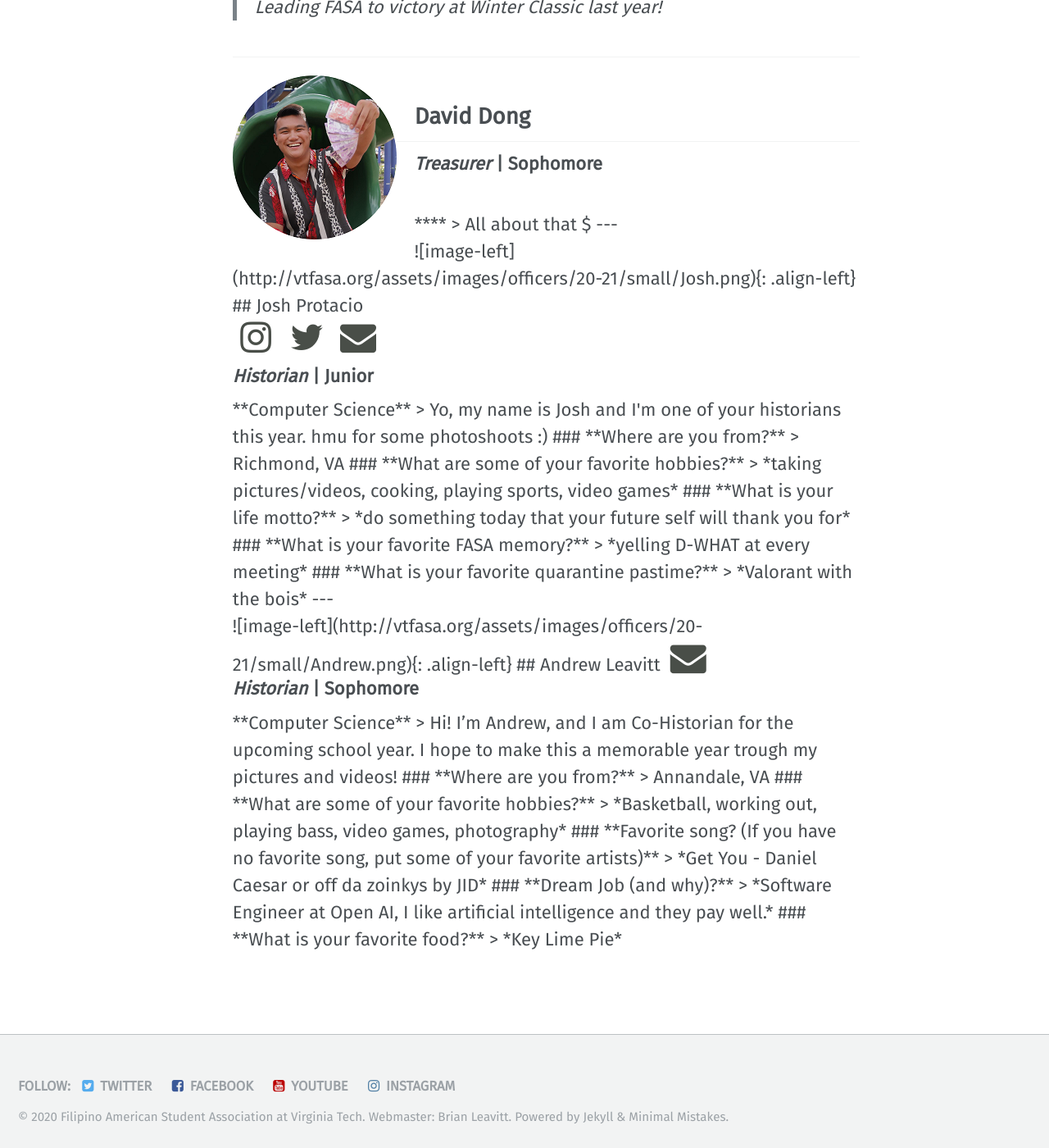
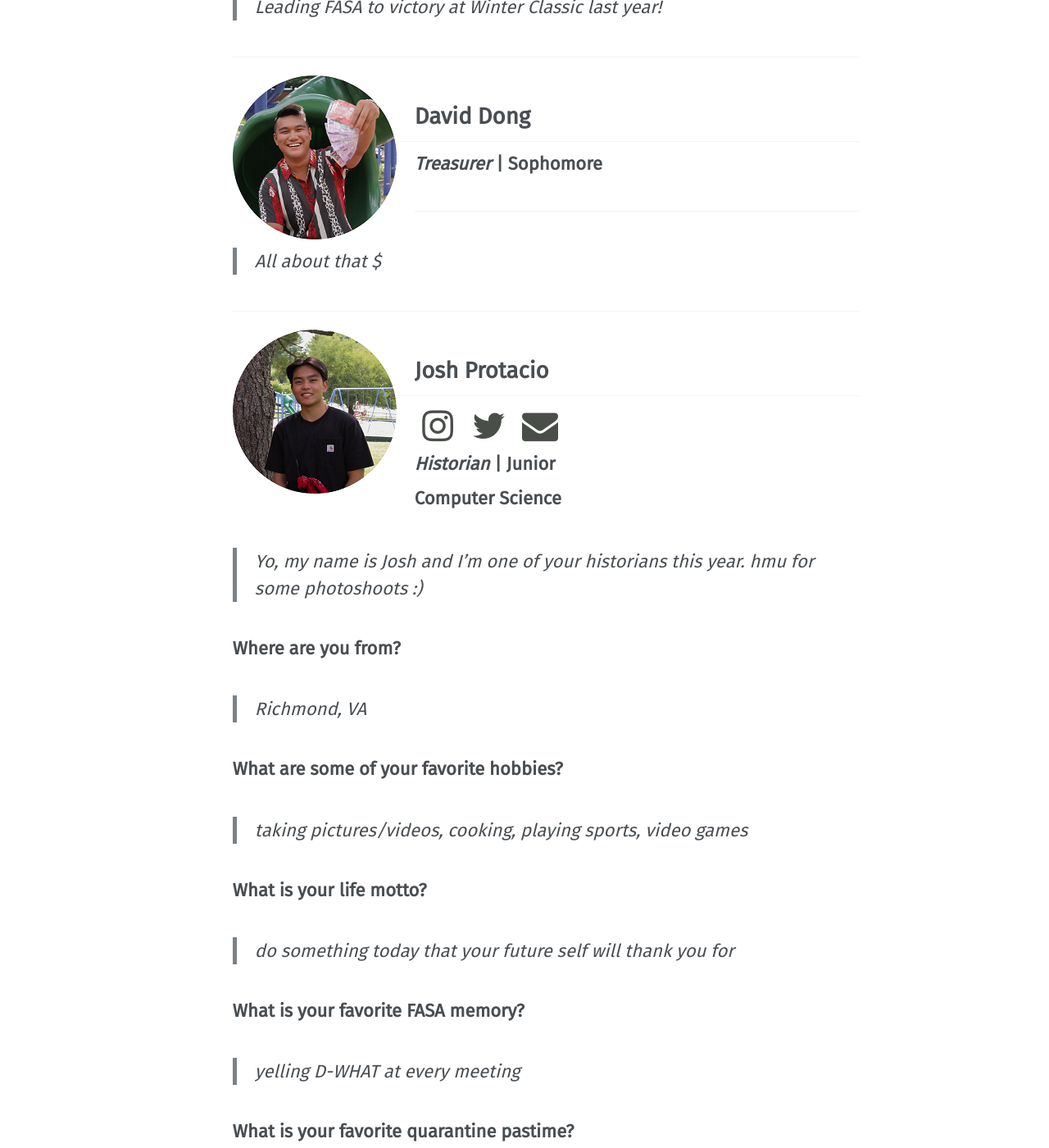
Before and after one commit to vtfasa/vtfasa.github.io, a Jekyll site: the page built from _pages/officers/eboard.md, in a window 1280 px wide and 1400 px high, scrolled down 3688 px. Shown: the whole window at 82% size. Built offline with Jekyll 4.4.1, drawn with Linux system fonts in a browser that asks for light colours; some web fonts are replaced; some of the changed text lies outside the part shown.

Commit message:
forgot to close div

```diff
--- a/_pages/officers/eboard.md
+++ b/_pages/officers/eboard.md
@@ -101,7 +101,7 @@ permalink: /officers/eboard/
 ## David Dong
 <p style="margin-bottom: 0.45em; padding: 0"></p>
 <h3 style="margin-top: 0"><em>Treasurer</em> | Sophomore</h3>
-<div style="margin-top: 2em">
+<div style="margin-top: 2em"></div>
 ****
 
 > All about that $
@@ -141,7 +141,8 @@ permalink: /officers/eboard/
 <div id="Andrew"></div>
 ![image-left]({{ "/assets/images/officers/20-21/small/Andrew.png" | absolute_url }}){: .align-left}
 ## Andrew Leavitt
-<a href="mailto:ajleavitt@vt.edu" style="margin: 0; padding: 0"><i class="fa fa-2x fa-fw fa-envelope" style="color: #494e48"></i></a>
+<p style="margin-bottom: 0.45em; padding: 0"><a href="https://www.instagram.com/leavitt.jpeg/" style="margin: 0; padding: 0"><i class="fa fa-2x fa-fw fa-instagram" style="color: #494e48"></i></a>
+<a href="mailto:ajleavitt@vt.edu" style="margin: 0; padding: 0"><i class="fa fa-2x fa-fw fa-envelope" style="color: #494e48"></i></a></p>
 <h3 style="margin-top: 0"><em>Historian</em> | Sophomore</h3>
 **Computer Science**
 
```
